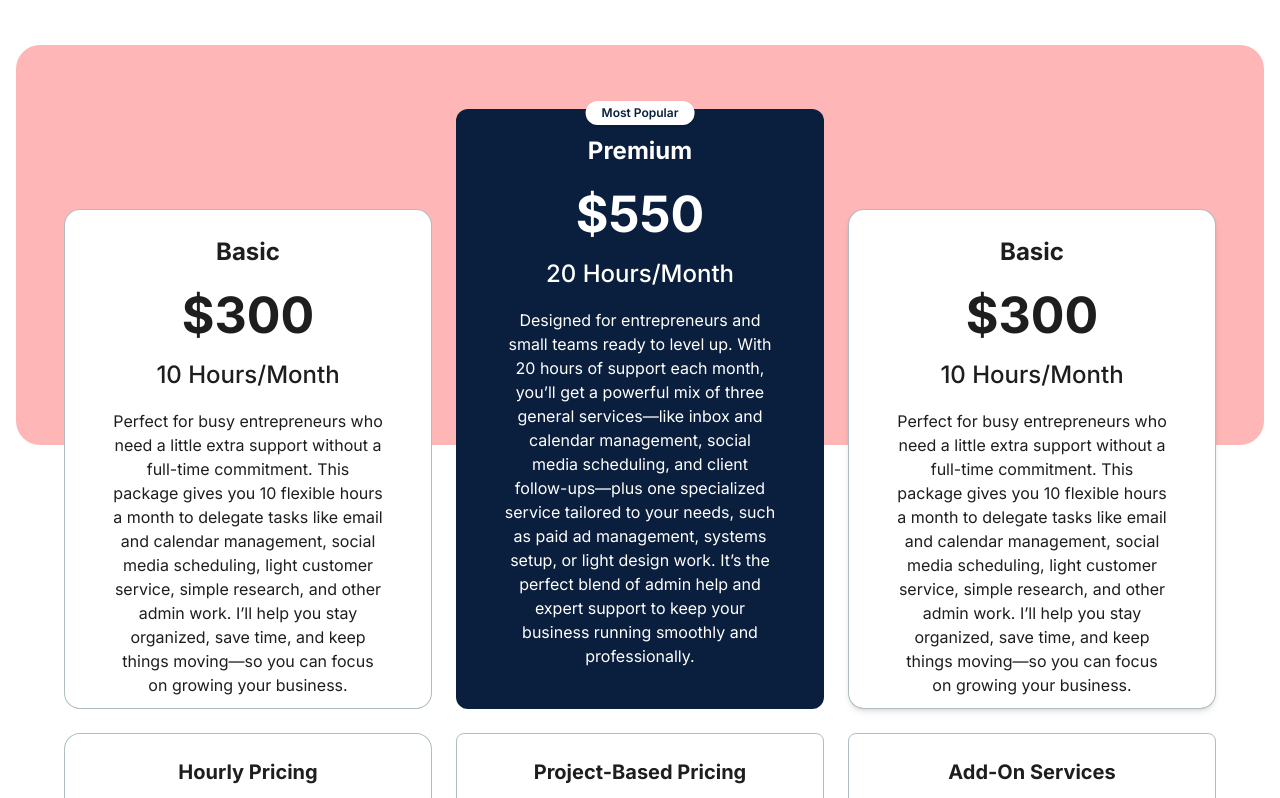
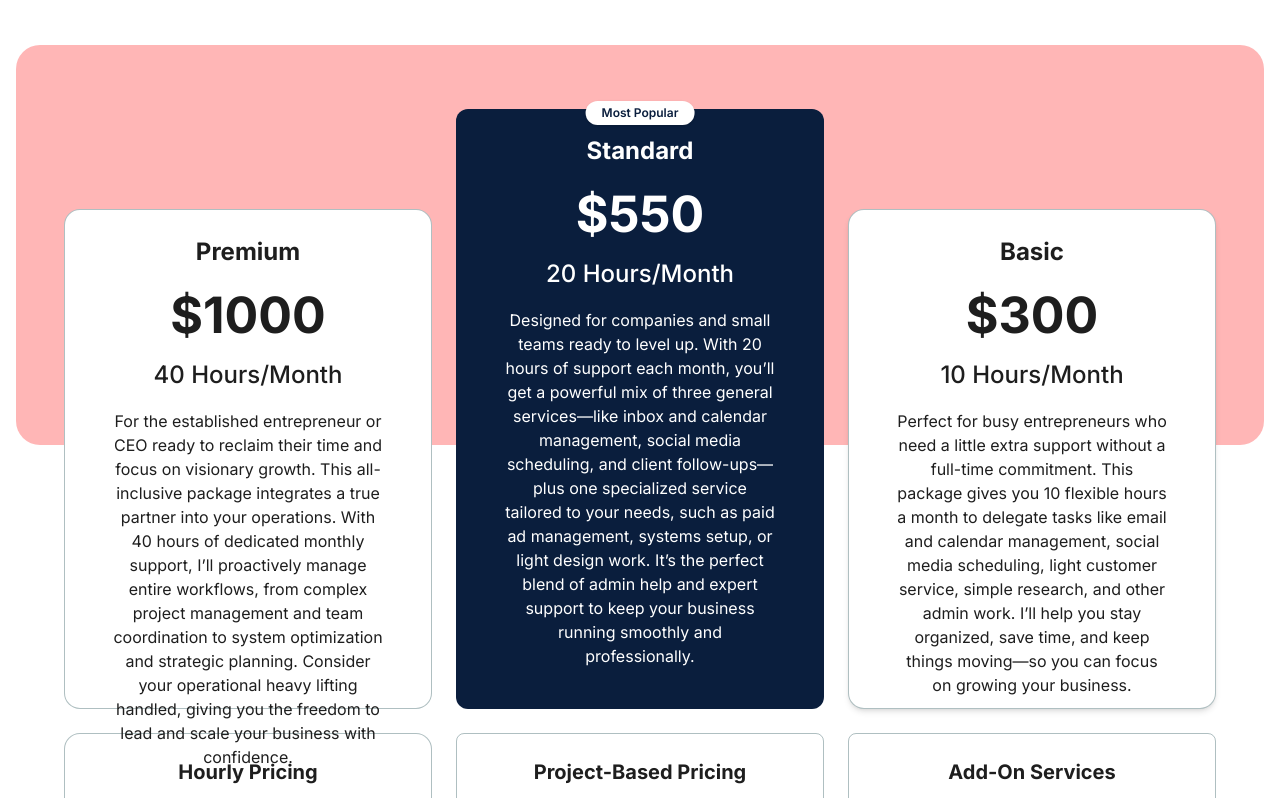
Before and after one commit to jihansofts/FlowStateVA-Website, a Next.js app: page / in a window 1280 px wide. Shown: the part 2782-3580 px from the top of the page. Built offline with nearby package versions, Linux system fonts and the light colour scheme.

Commit message:
update packge

```diff
--- a/components/Packges.tsx
+++ b/components/Packges.tsx
@@ -20,22 +20,23 @@ export default function Packages() {
           <div className="bg-white border border-[#093A3E52] lg:h-[500px] md:h-[500px] sm:h-auto h-auto px-12  rounded-2xl p-6  flex flex-col justify-between">
             <div>
               <h3 className="text-[24px] font-bold text-center text-[#1E1E1E] mb-2">
-                Basic
+                Premium
               </h3>
               <h1 className="text-[50px] font-bold text-center text-[#1E1E1E] mb-1">
-                $300
+                $1000
               </h1>
               <p className="text-center text-[#1E1E1E] mb-4 text-[24px] font-medium">
-                10 Hours/Month
+                40 Hours/Month
               </p>
               <p className="text-[16px] text-[#1E1E1E] text-center">
-                Perfect for busy entrepreneurs who need a little extra support
-                without a full-time commitment. This package gives you 10
-                flexible hours a month to delegate tasks like email and calendar
-                management, social media scheduling, light customer service,
-                simple research, and other admin work. I’ll help you stay
-                organized, save time, and keep things moving—so you can focus on
-                growing your business.
+                For the established entrepreneur or CEO ready to reclaim their
+                time and focus on visionary growth. This all-inclusive package
+                integrates a true partner into your operations. With 40 hours of
+                dedicated monthly support, I’ll proactively manage entire
+                workflows, from complex project management and team coordination
+                to system optimization and strategic planning. Consider your
+                operational heavy lifting handled, giving you the freedom to
+                lead and scale your business with confidence.
               </p>
             </div>
           </div>
@@ -47,7 +48,7 @@ export default function Packages() {
             </div>
             <div>
               <h3 className="text-[24px] font-bold text-center text-[#ffffff] mb-2">
-                Premium
+                Standard
               </h3>
               <p className="text-[50px] font-bold text-center text-[#ffffff] mb-1">
                 $550
@@ -56,9 +57,9 @@ export default function Packages() {
                 20 Hours/Month
               </p>
               <p className="text-[16px] text-[#ffffff] text-center">
-                Designed for entrepreneurs and small teams ready to level up.
-                With 20 hours of support each month, you’ll get a powerful mix
-                of three general services—like inbox and calendar management,
+                Designed for companies and small teams ready to level up. With
+                20 hours of support each month, you’ll get a powerful mix of
+                three general services—like inbox and calendar management,
                 social media scheduling, and client follow-ups—plus one
                 specialized service tailored to your needs, such as paid ad
                 management, systems setup, or light design work. It’s the
@@ -149,7 +150,7 @@ export default function Packages() {
           </h3>
           <ul className="space-y-3">
             <li className="flex items-start gap-2">
-              <div className="h-5 w-5 rounded-full border border-gray-400 mt-0.5 mr-2"></div>
+              <div className="h-5 w-5 rounded-full border border-gray-400 mt-0.5 mr-1.5"></div>
               <span>Rush delivery: +25% of project cost</span>
             </li>
             <li className="flex items-start gap-2">
```
